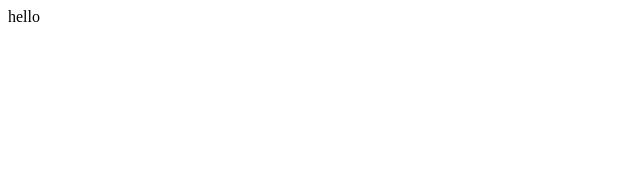
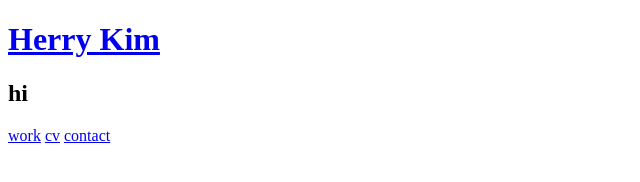
Before and after one commit to pangpangmandu/hkim.github.io, a plain HTML site: page index.html in a window 1280 px wide. Shown: the whole page, without its empty margins (0-640 px from the left). Drawn offline with Linux system fonts and the light colour scheme.

Commit message:
Update index.html

```diff
--- a/index.html
+++ b/index.html
@@ -1,10 +1,21 @@
 <!DOCTYPE html>
 <html lang="en">
+
 <head>
     <meta charset="UTF-8">
-    <title>name</title>
+    <meta http-equiv="X-UA-Compatible" content="IE=edge">
+
+    <title>herry kim main</title>
+    <link rel="stylesheet" href="main.css">
 </head>
+
 <body>
-hello
+     <a href = "index.html"><h1>Herry Kim </h1></a>
+        <h2>hi</h2>
+
+    <a href="work.html">work</a>
+    <a href="cv.html">cv</a>
+    <a href="contact.html">contact</a>
 </body>
+
 </html>
```
